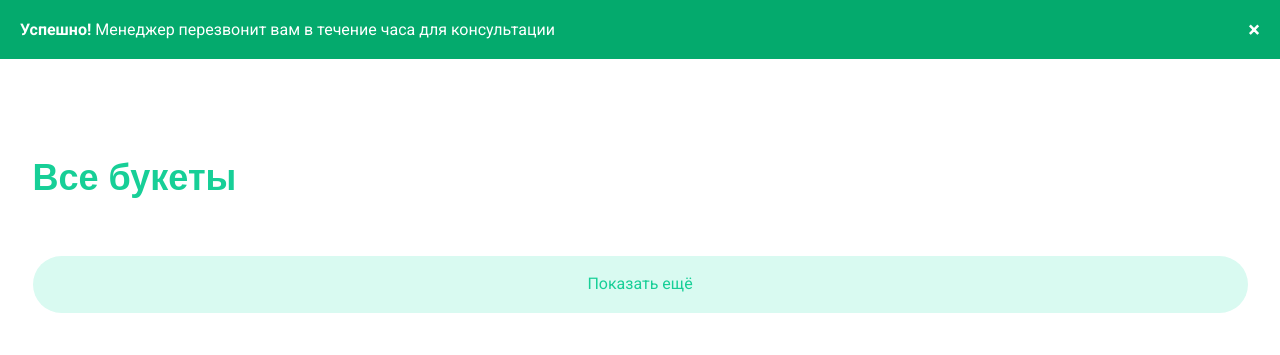
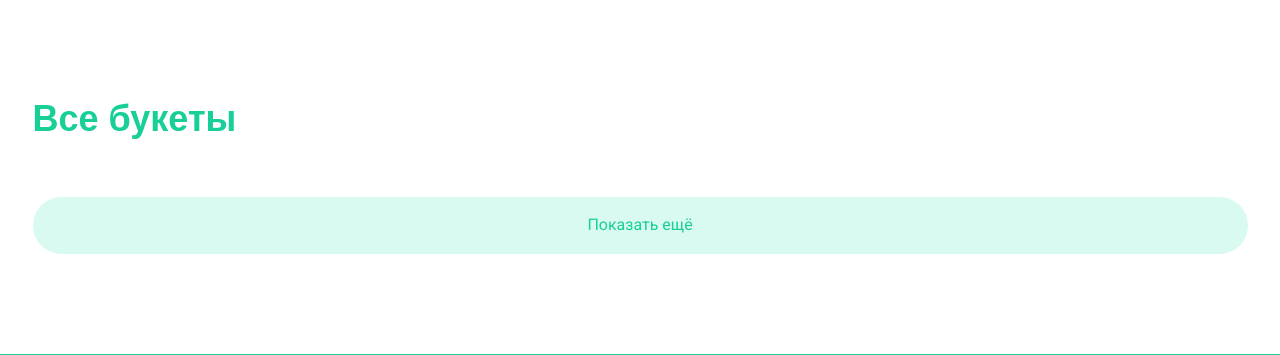
Before and after one commit to KirillYabl/FlowerShop, a Django app: page /catalog in a window 1280 px wide. Shown: the part 50-405 px from the top of the page. Run offline with Django 3.2, Linux system fonts and the light colour scheme; data that the repository does not hold is empty; parts of the project's set-up code (start-up, migrations or seed data) failed here and were passed over; some web fonts are replaced.

Commit message:
Fix bug with show success alert everywhere

```diff
--- a/templates/base.html
+++ b/templates/base.html
@@ -25,7 +25,7 @@
           </div>
         </div>
       </header>
-      <div class="success-alert" style="display: {{ success_alert_style }}">
+      <div class="success-alert" style="display: {{ success_alert_style|default:'none' }}">
         <span class="closebtn" onclick="this.parentElement.style.display='none';">&times;</span>
         <strong>Успешно!</strong> Менеджер перезвонит вам в течение часа для консультации
       </div>
```
